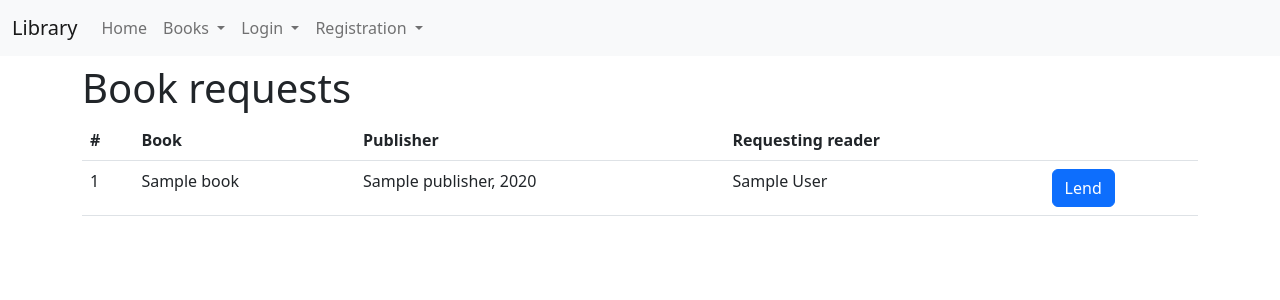
After one commit to Walter-Kovacs/otus_library-django, a Django app: template library/books/templates/bookrequest/list.html in a window 1280 px wide. The commit adds this page. Shown: the top 300 px of the page. Run offline with Django 4.2, Linux system fonts and the light colour scheme; the template is opened without the code that fills it: most values are stand-ins (such as "Sample title", 1, 10 or a date in 2020); some libraries are stand-ins or nearby versions.

Commit message:
Add BookRequestListView

```diff
--- /dev/null
+++ b/library/books/templates/bookrequest/list.html
@@ -0,0 +1,33 @@
+{% extends 'base.html' %}
+
+{% block page_title %}
+  Book requests
+{% endblock %}
+
+{% block content %}
+  <div class="h1">Book requests</div>
+    <table class="table">
+      <thead>
+        <tr>
+          <th scope="col">#</th>
+          <th scope="col">Book</th>
+          <th scope="col">Publisher</th>
+          <th scope="col">Requesting reader</th>
+          <th scope="col"></th>
+        </tr>
+      </thead>
+      <tbody>
+        {% for request in requests %}
+        <tr>
+          {% with book=request.book person=request.reader.user %}
+            <td>{{ forloop.counter }}</td>
+            <td>{{ book.title }}</td>
+            <td>{{ book.publisher }}, {{ book.publishing_year }}</td>
+            <td>{{ person.first_name }} {{person.last_name}}</td>
+            <td><a class="btn btn-primary" href="{% url 'book-lend' pk=request.pk %}">Lend</a></td>
+          {% endwith %}
+        </tr>
+        {% endfor %}
+      </tbody>
+    </table>
+{% endblock %}
--- a/library/books/views/__init__.py
+++ b/library/books/views/__init__.py
@@ -5,3 +5,4 @@ from . import author
 from . import book
 from . import publisher
 from . import bookcopy
+from . import bookrequest
--- a/library/library/urls.py
+++ b/library/library/urls.py
@@ -52,6 +52,8 @@ urlpatterns = [
     path('books/copies/add/', book_views.bookcopy.BookCopyCreateView.as_view(), name='bookcopy-create'),
     path('books/copies/<int:pk>/return', book_views.bookcopy.BookCopyReturnView.as_view(), name='bookcopy-return'),
 
+    path('books/requests/', book_views.bookrequest.BookRequestListView.as_view(), name='bookrequest-list'),
+
     path('publishers/', book_views.publisher.PublisherListView.as_view(), name='publisher-list'),
     path('publishers/<int:pk>/', book_views.publisher.PublisherDetailView.as_view(), name='publisher-details'),
     path('publishers/create/', book_views.publisher.PublisherCreateView.as_view(), name='publisher-create'),
--- a/library/templates/base.html
+++ b/library/templates/base.html
@@ -41,6 +41,9 @@
                             Books
                         </a>
                         <ul class="dropdown-menu">
+                            {% if user.librarian %}
+                                <li><a class="dropdown-item" href="{% url 'bookrequest-list' %}">Book Request</a></li>
+                            {% endif %}
                             <li><a class="dropdown-item" href="{% url 'author-list' %}">Authors</a></li>
                             <li><a class="dropdown-item" href="{% url 'work-list' %}">Works</a></li>
                             <li><a class="dropdown-item" href="{% url 'book-list' %}">Books</a></li>
```
Also changed, not shown: library/books/views/bookrequest.py (added, +13 -0 lines).
